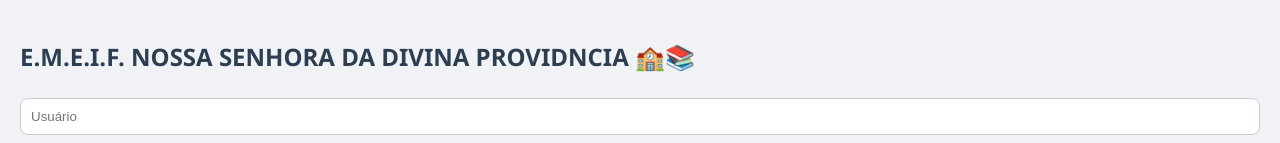
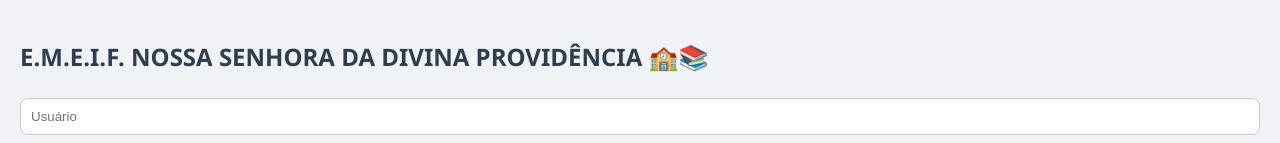
Before and after one commit to kauanfeitosa123/NSDP, a plain HTML site: page index.html in a window 1280 px wide. Shown: the top 143 px of the page. Drawn offline with Linux system fonts and the light colour scheme.

Commit message:
Update index.html

```diff
--- a/index.html
+++ b/index.html
@@ -65,7 +65,7 @@
 </head>
 <body>
 
-<h2>E.M.E.I.F. NOSSA SENHORA DA DIVINA PROVIDNCIA 🏫📚</h2>
+<h2>E.M.E.I.F. NOSSA SENHORA DA DIVINA PROVIDÊNCIA 🏫📚</h2>
 
 <div id="login-area">
   <input type="text" id="username" placeholder="Usuário" /><br />
```
